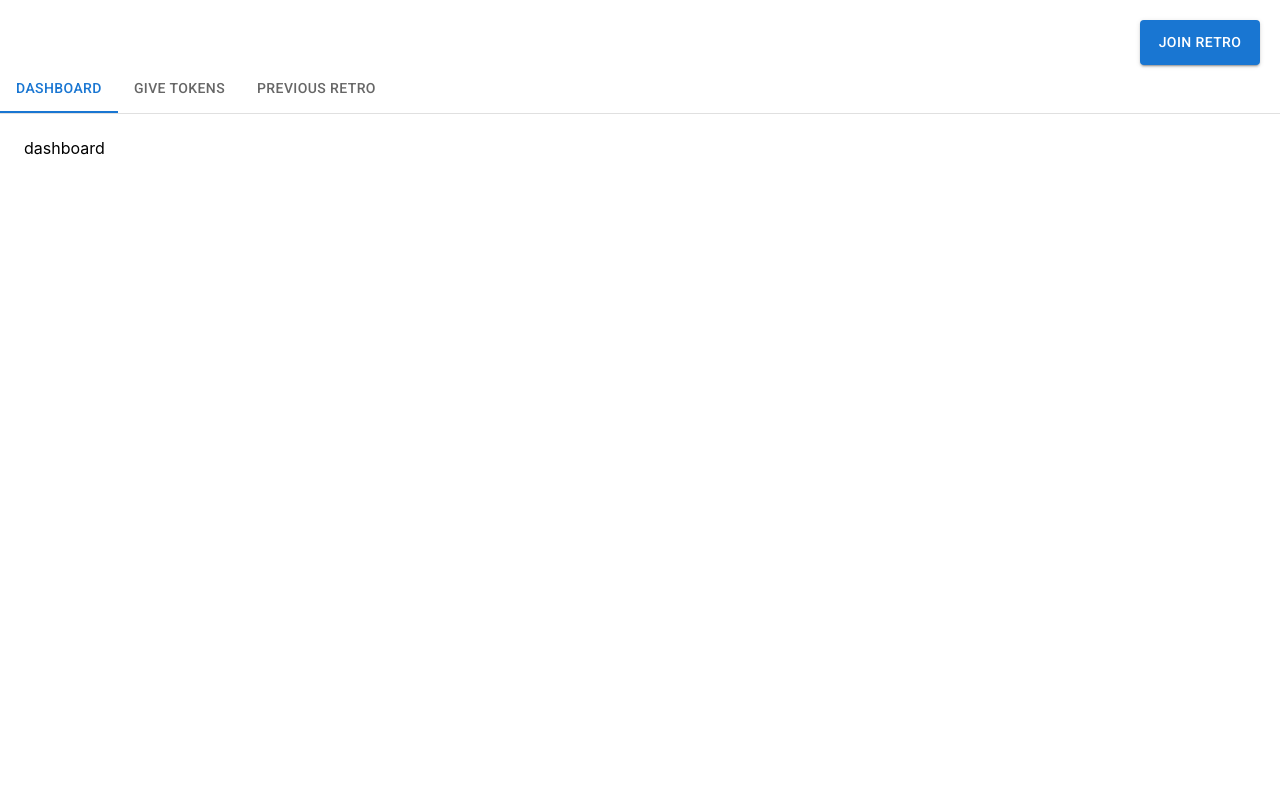
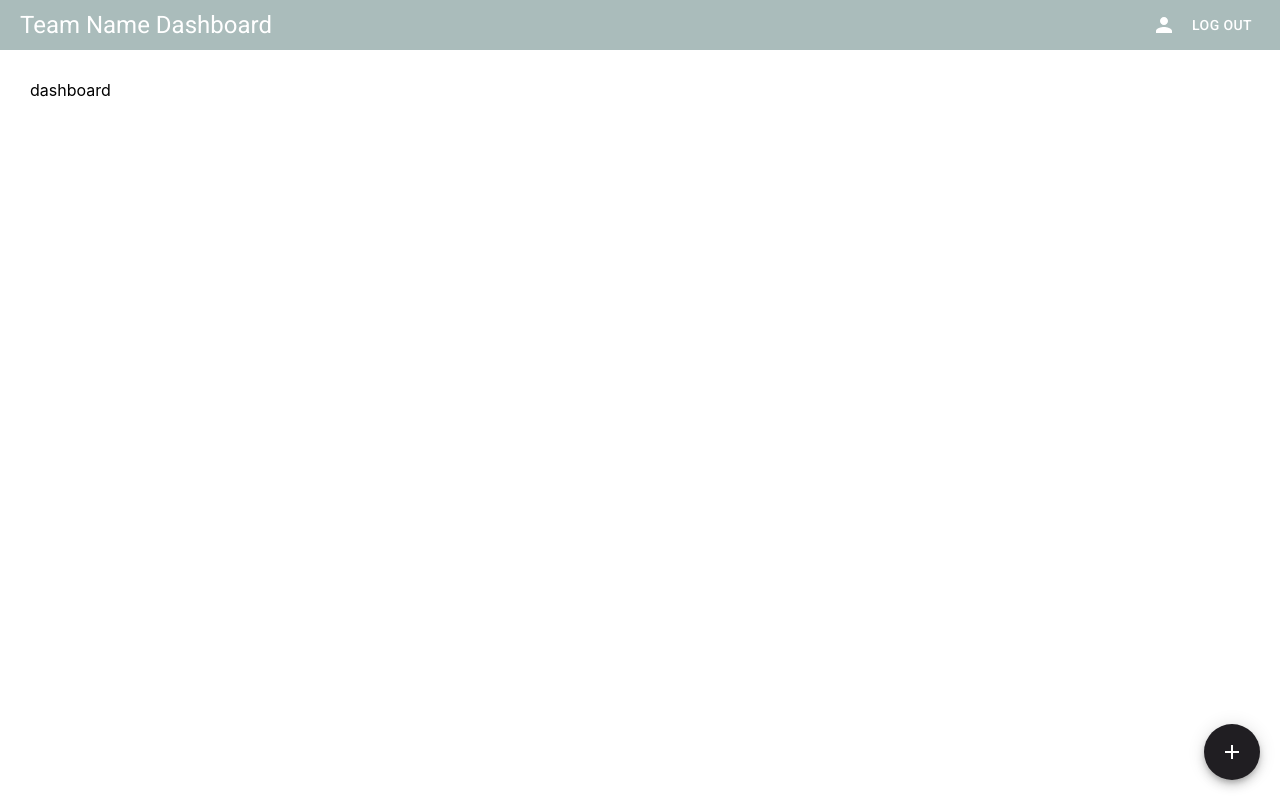
Before and after one commit to Ghazalehdelfi/Retris, a React (Create React App) app: page /home in a window 1280 px wide. Built offline with nearby package versions, Linux system fonts and the light colour scheme.

Commit message:
update(home): change layout
add team states on home dashboard, only add a profile icon and new retro
button instead of the previous tabs layout

```diff
--- a/src/features/Home/Homepage.css
+++ b/src/features/Home/Homepage.css
@@ -2,3 +2,17 @@
     display: flex;
     flex-direction: column;
 }
+
+.header {
+    background-color:#aabcbb;
+    color:white;
+    height:50px;
+    display: flex;
+    flex-direction: row;
+    padding: 0 20px;
+    align-items: center;
+}
+
+.container {
+    padding: 30px;
+}
--- a/src/features/Home/Homepage.js
+++ b/src/features/Home/Homepage.js
@@ -1,6 +1,11 @@
 import * as React from 'react';
 import Button from '@mui/material/Button';
 import PropTypes from 'prop-types';
+import IconButton from '@mui/material/IconButton';
+import Fab from '@mui/material/Fab';
+import Typography from '@mui/material/Typography';
+import PersonIcon from '@mui/icons-material/Person';
+import AddIcon from '@mui/icons-material/Add';
 import Tabs from '@mui/material/Tabs';
 import Tab from '@mui/material/Tab';
 import Box from '@mui/material/Box';
@@ -10,73 +15,33 @@ import NewRetro from '../RetroBoard/NewRetro'
 import PrevRetro from '../RetroBoard/PrevRetro'
 import Token from '../Token'
 import './Homepage.css'
+import { padding } from '@mui/system';
 
-function TabPanel(props) {
-    const { children, value, index, ...other } = props;
+const Home = () => {
 
-    return (
-      <div
-        role="tabpanel"
-        hidden={value !== index}
-        id={`simple-tabpanel-${index}`}
-        aria-labelledby={`simple-tab-${index}`}
-        {...other}
-      >
-        {value === index && (
-          <Box sx={{ p: 3 }}>
-            {children}
-          </Box>
-        )}
-      </div>
-    );
-  }
-
-  TabPanel.propTypes = {
-    children: PropTypes.node,
-    index: PropTypes.number.isRequired,
-    value: PropTypes.number.isRequired,
-  };
-
-function a11yProps(index) {
-    return {
-      id: `simple-tab-${index}`,
-      'aria-controls': `simple-tabpanel-${index}`,
-    };
-  }
-
-const HomeTabs = () => {
-
-    const [value, setValue] = React.useState(0);
     const navigate = useNavigate();
-
-    const handleChange = (event, newValue) => {
-    setValue(newValue);
-    };
 
     return(
         <div>
-            <div className='Actionbar'>
-                <Button sx={{width: '120px', marginLeft:'auto', marginTop:'20px', marginRight:'20px', padding:'10px', float:'right'}}
-                  onClick={()=>{navigate("/home/newretro")}} variant="contained">
-                    Join retro
-                </Button>
-                <Box sx={{ borderBottom: 1, borderColor: 'divider' }}>
-                    <Tabs sx={{borderBottom:'1px grey'}} value={value} onChange={handleChange} aria-label="basic tabs example">
-                        <Tab label="Dashboard" {...a11yProps(0)} />
-                        <Tab label="Give tokens" {...a11yProps(1)} />
-                        <Tab label="Previous retro" {...a11yProps(2)} />
-                    </Tabs>
-                </Box>
-                <TabPanel value={value} index={0}>
-                    {<Dashboard />}
-                </TabPanel>
-                <TabPanel value={value} index={1}>
-                  {<Token/>}
-                </TabPanel>
-                <TabPanel value={value} index={2}>
-                  {<PrevRetro/>}
-                </TabPanel>
-            </div>
+          <div className='header'>
+            <Typography variant="h5">
+              Team Name Dashboard
+            </Typography>
+            <IconButton sx={{color:'white', marginLeft: 'auto'}} aria-label="upload picture" component="span">
+              <PersonIcon />
+            </IconButton>
+            <Button variant="text" sx={{color:'white'}}>Log out</Button>
+          </div>
+          <div className='container'>
+            <Dashboard />
+            <Fab
+              sx={{position: 'absolute', right:'20px', bottom:'20px', backgroundColor:'#201E22'}}
+              color="primary"
+              aria-label="add"
+              onClick= {() => navigate("/home/newretro")}>
+              <AddIcon />
+            </Fab>
+          </div>
         </div>
     )
 }
@@ -84,7 +49,7 @@ const HomeTabs = () => {
 const HomePage = () => {
   return(
     <Routes>
-      <Route exact path="/" element={<HomeTabs/>}/>
+      <Route exact path="/" element={<Home/>}/>
       <Route path="/newretro" element={<NewRetro/>}/>
     </Routes>
   )
```
